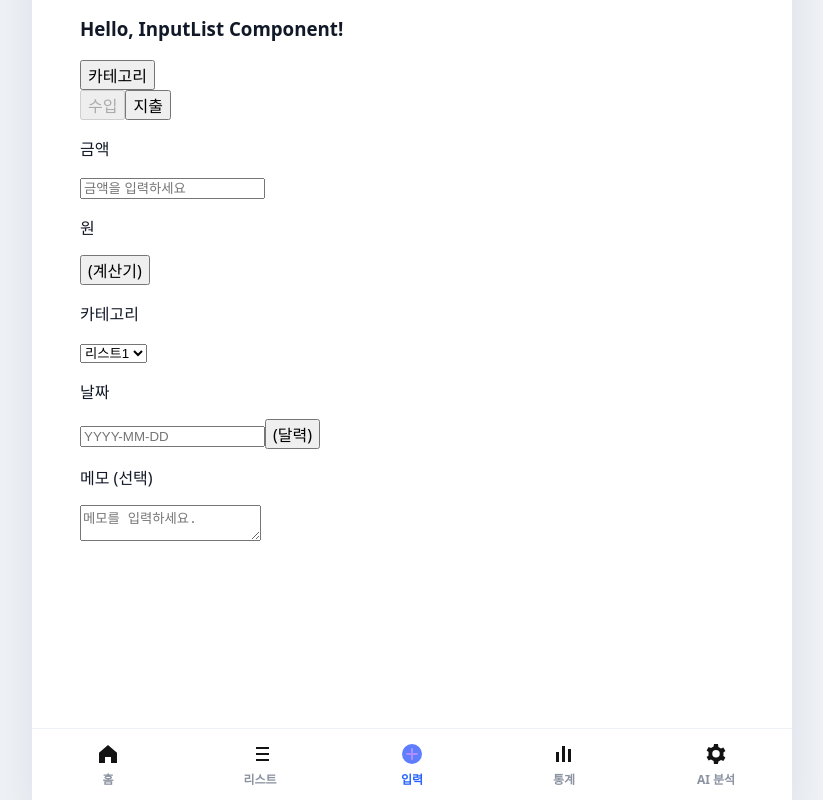
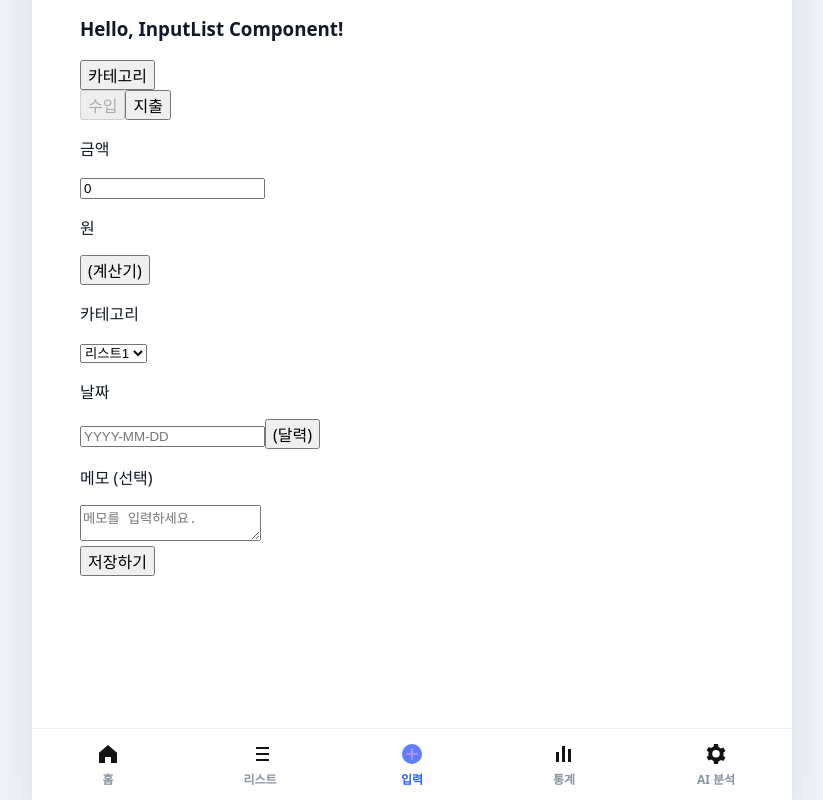
Before and after one commit to SCESecure/AI_Account_Tracker, a React (Vite) app: page / in a window 1280 px wide. Both pictures are taken after a click on the button "입력". Shown: the part 125-925 px from the top of the page, without its empty margins (228-1051 px from the left). Built offline with nearby package versions, Linux system fonts and the light colour scheme; no server answers.

Commit message:
ValueInput 컴포넌트 만드는 중..

```diff
--- a/src/components/Body/Body.tsx
+++ b/src/components/Body/Body.tsx
@@ -9,15 +9,12 @@ import Stat from "./Stat/Stat";
 // 여기 바뀌었음 계획하지 않은 패키지 추가됨
 import { v4 as uuidv4 } from "uuid";
 
-export interface Category_List {
-  category: string[];
-}
-
-export interface List extends Category_List {
+export interface List {
   id: string;
   year: number;
   month: number;
   day: number;
+  category: string;
   isExpense: boolean; // income일 경우 false, 아닐 경우 true
   price: number;
 }
@@ -93,7 +90,7 @@ export default function Body({
         <Home defaultList={defaultList} screenHandler={screenHandler} />
       )}
       {screen.isList && <List defaultList={defaultList} />}
-      {screen.isInput && <Input />}
+      {screen.isInput && <Input defaultList={defaultList} />}
       {screen.isStat && <Stat />}
       {screen.isAI && <AI defaultList={defaultList} />}
     </main>
--- a/src/components/Body/Input/Input.tsx
+++ b/src/components/Body/Input/Input.tsx
@@ -1,13 +1,14 @@
+import type { List } from "../Body";
 import Accounts from "./Accounts";
 import InputList from "./InputList";
 
-export default function Input() {
+export default function Input({ defaultList }: { defaultList: List[] }) {
   return (
     <>
       <h2>Hello, Input Component!</h2>
 
       <Accounts />
-      <InputList />
+      <InputList defaultList={defaultList} />
     </>
   );
 }
--- a/src/components/Body/Input/InputList.tsx
+++ b/src/components/Body/Input/InputList.tsx
@@ -1,8 +1,9 @@
 import { useState } from "react";
 import CategoryInput from "./CategoryInput";
 import ValueInput from "./ValueInput";
+import type { List } from "../Body";
 
-export default function InputList() {
+export default function InputList({ defaultList }: { defaultList: List[] }) {
   const [isCategoryOn, setIsCategoryOn] = useState<boolean>(false);
   const [isIncome, setIsIncome] = useState<boolean>(true);
 
@@ -58,7 +59,7 @@ export default function InputList() {
       </div>
 
       {isCategoryOn && <CategoryInput />}
-      {!isCategoryOn && <ValueInput />}
+      {!isCategoryOn && <ValueInput defaultList={defaultList} />}
     </>
   );
 }
--- a/src/components/Body/Input/ValueInput.tsx
+++ b/src/components/Body/Input/ValueInput.tsx
@@ -1,9 +1,29 @@
-export default function ValueInput() {
+import { useState } from "react";
+import type { List } from "../Body";
+
+export default function ValueInput({ defaultList }: { defaultList: List[] }) {
+  const dateFormat = "YYYY-MM-DD";
+
+  const [priceValue, setPriceValue] = useState<number>(0);
+  const [dateValue, setDateValue] = useState<string>("");
+
+  const handlePriceValue = (e: React.ChangeEvent<HTMLInputElement>): void => {
+    setPriceValue(Number(e.target.value));
+  };
+  const handleDateValue = (e: React.ChangeEvent<HTMLInputElement>): void => {
+    setDateValue(e.target.value);
+  };
+
   return (
     <>
       <div>
         <p>금액</p>
-        <input type="text" placeholder="금액을 입력하세요" />
+        <input
+          type="number"
+          value={priceValue}
+          onChange={handlePriceValue}
+          placeholder="금액을 입력하세요"
+        />
         <p>원</p>
         <button>(계산기)</button>
       </div>
@@ -17,13 +37,21 @@ export default function ValueInput() {
       </div>
       <div>
         <p>날짜</p>
-        <input type="text" placeholder="YYYY-MM-DD" />
+        <input
+          type="text"
+          value={dateValue}
+          onChange={handleDateValue}
+          placeholder={dateFormat}
+        />
         <button>(달력)</button>
       </div>
       <div>
         <p>메모 (선택)</p>
         <textarea placeholder="메모를 입력하세요." />
       </div>
+      <div>
+        <button>저장하기</button>
+      </div>
     </>
   );
 }
```
